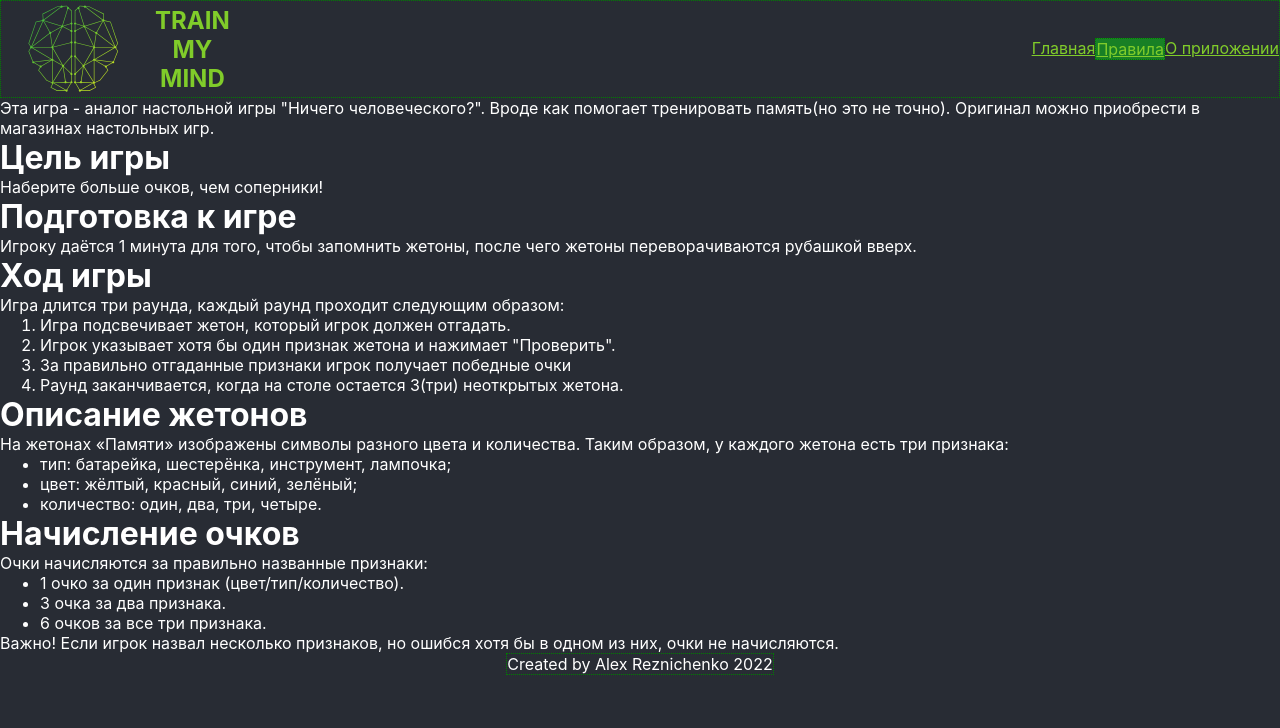
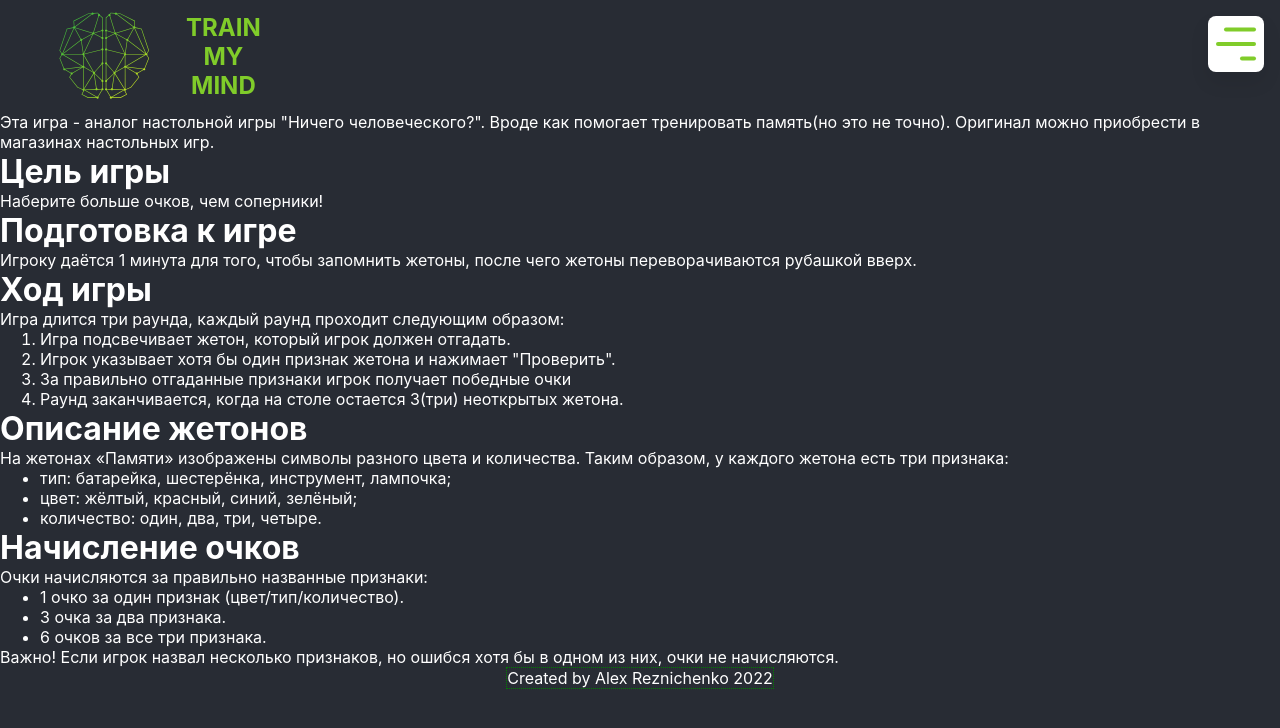
Before and after one commit to Dudarik/train-my-mind-react, a React (Create React App) app: page /rules in a window 1280 px wide. Shown: the top 728 px of the page. Built offline with nearby package versions, Linux system fonts and the light colour scheme.

Commit message:
add toggle menu button

```diff
--- a/src/components/MainMenu/MainMenu.scss
+++ b/src/components/MainMenu/MainMenu.scss
@@ -1,43 +1,141 @@
+@import url("https://fonts.googleapis.com/css2?family=Poppins:ital,wght@0,100;0,200;0,300;0,400;0,500;0,600;0,700;0,800;0,900;1,100;1,200;1,300;1,400;1,500;1,600;1,700;1,800;1,900&display=swap");
 .mainmenu {
   display: flex;
   align-items: center;
   justify-content: space-between;
   width: 100%;
-  border: 1px dotted green;
+  // border: 1px dotted green;
   background-color: "#aaa";
   .logo {
     // border: 1px dotted blue;
     display: flex;
     align-items: center;
     // justify-content: space-around;
-    max-height: 6rem;
+    max-height: 3rem;
     .title {
       // border: 1px dotted green;
       display: flex;
       align-items: center;
       justify-content: center;
       flex-direction: column;
+
       h2 {
         margin: 0;
         margin-left: 2rem;
         color: #80cc2a;
+
+        text-decoration: none;
       }
     }
   }
 
-  menu {
+  .nav-link {
     display: flex;
-    align-items: space-between;
+    align-items: center;
     justify-content: center;
-    flex-direction: row;
-    .nav-link {
-      height: 100%;
+    padding: 2rem;
 
-      color: #80cc2a;
+    text-transform: uppercase;
+    text-decoration: none;
+
+    color: #80ee2a;
+    transition: background-color 0.6s;
+  }
+  .menu {
+    position: relative;
+
+    .toggle_menu {
+      display: flex;
+      align-items: center;
+      justify-content: center;
+
+      position: absolute;
+
+      top: -2.5rem;
+      right: 1rem;
+
+      width: 3.5rem;
+      height: 3.5rem;
+
+      border-radius: 0.5rem;
+      background-color: #fff;
+      box-shadow: 0 10px 20px rgba($color: #000000, $alpha: 0.08);
+
+      overflow: hidden;
+
+      cursor: pointer;
+
+      span {
+        position: absolute;
+        z-index: 100;
+        width: 2.5rem;
+        height: 0.3rem;
+        background-color: #80cc2a;
+        border-radius: 0.2rem;
+        transition: 0.5s;
+      }
+
+      span:nth-child(1) {
+        transform: translateY(-0.9rem);
+        width: 2rem;
+        right: 0.5rem;
+      }
+
+      span:nth-child(2) {
+        transform: translateY(0.9rem);
+        width: 1rem;
+        right: 0.5rem;
+      }
     }
-    .nav-link-selected {
-      background-color: rgba($color: #00ff11, $alpha: 0.4);
-      border: 1px dotted green;
+    .toggle_menu__active {
+      span:nth-child(1) {
+        width: 2.5rem;
+        transform: translateY(0rem);
+        -webkit-transform: rotate(45deg);
+        rotate: (45deg);
+      }
+
+      span:nth-child(2) {
+        width: 2.5rem;
+        transform: translateY(0rem);
+        -webkit-transform: rotate(-45deg);
+        rotate: (-405deg);
+      }
+
+      span:nth-child(3) {
+        transform: translateX(5rem);
+      }
+    }
+
+    .toggle_menu__active {
+      background-color: red;
+    }
+
+    menu {
+      font-family: "Poppins", sans-serif;
+      display: flex;
+      align-items: space-between;
+      justify-content: center;
+      flex-direction: row;
+
+      .nav-link {
+        display: none;
+      }
+
+      .nav-link:hover {
+        background-color: #2ca532ac;
+      }
+
+      .nav-link-selected {
+        background-color: rgba($color: #2f8b3475, $alpha: 0.4);
+        // border: 1px dotted green;
+      }
+    }
+
+    @media (max-width: 840px) {
+      // menu {
+      //   display: none;
+      // }
     }
   }
 }
--- a/src/components/MainMenu/MainMenu.tsx
+++ b/src/components/MainMenu/MainMenu.tsx
@@ -1,10 +1,12 @@
 import { NavLink } from "react-router-dom";
 import Logo from "../Logo/Logo";
 import "./MainMenu.scss";
+import ToggleMenu from "./ToggleMenu";
 
 const MainMenu: React.FC = () => {
   return (
     <div className='mainmenu'>
+      <NavLink className='nav-link' to='/'>
         <div className='logo'>
           <Logo />
           <div className='title'>
@@ -13,7 +15,9 @@ const MainMenu: React.FC = () => {
             <h2>MIND</h2>
           </div>
         </div>
+      </NavLink>
       <div className='menu'>
+        <ToggleMenu />
         <menu>
           <NavLink
             className={({ isActive }) =>
--- /dev/null
+++ b/src/components/MainMenu/ToggleMenu.tsx
@@ -0,0 +1,21 @@
+import { useState } from "react";
+
+const ToggleMenu = () => {
+  const [isActive, setIsActive] = useState(false);
+
+  const handleOnClick = () => {
+    setIsActive((prev) => !prev);
+  };
+
+  return (
+    <div
+      className={isActive ? "toggle_menu toggle_menu__active" : "toggle_menu"}
+      onClick={handleOnClick}>
+      <span></span>
+      <span></span>
+      <span></span>
+    </div>
+  );
+};
+
+export default ToggleMenu;
```
Lines whose indentation alone changed are shown as unchanged.
